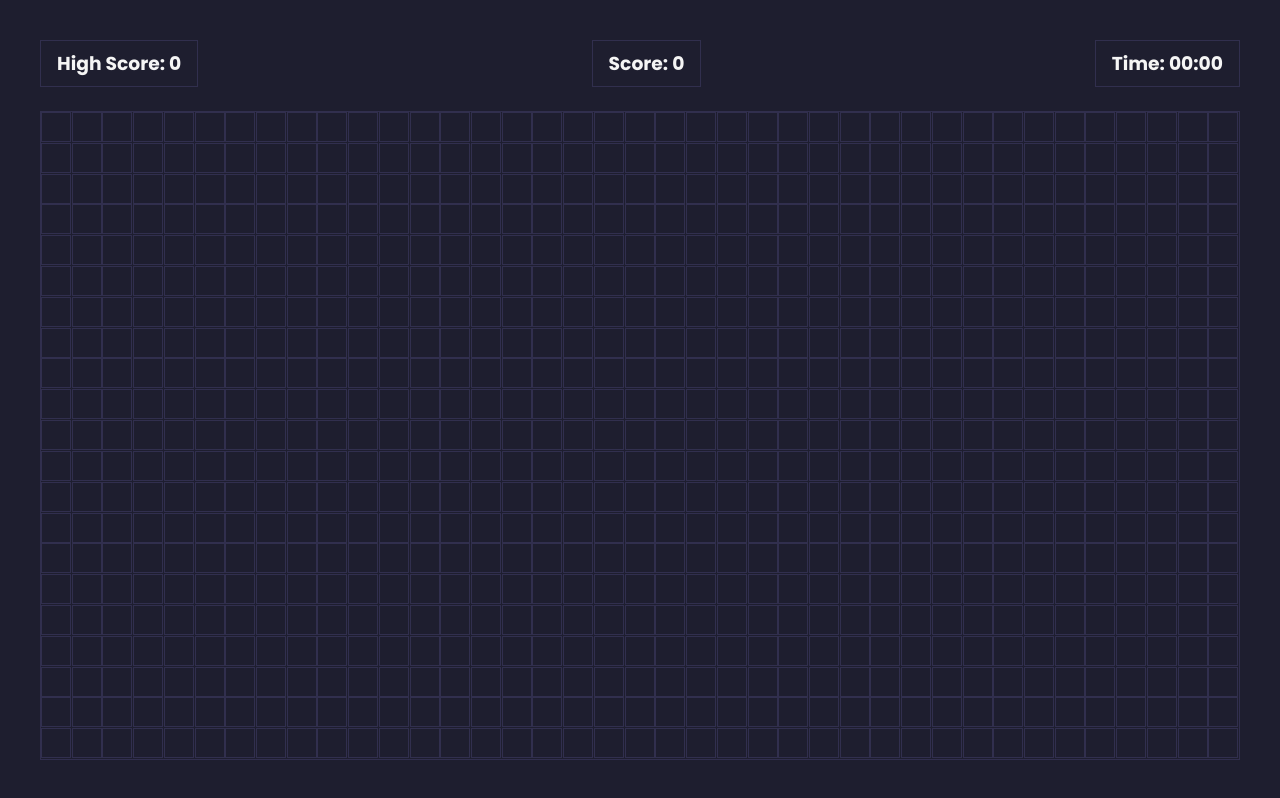
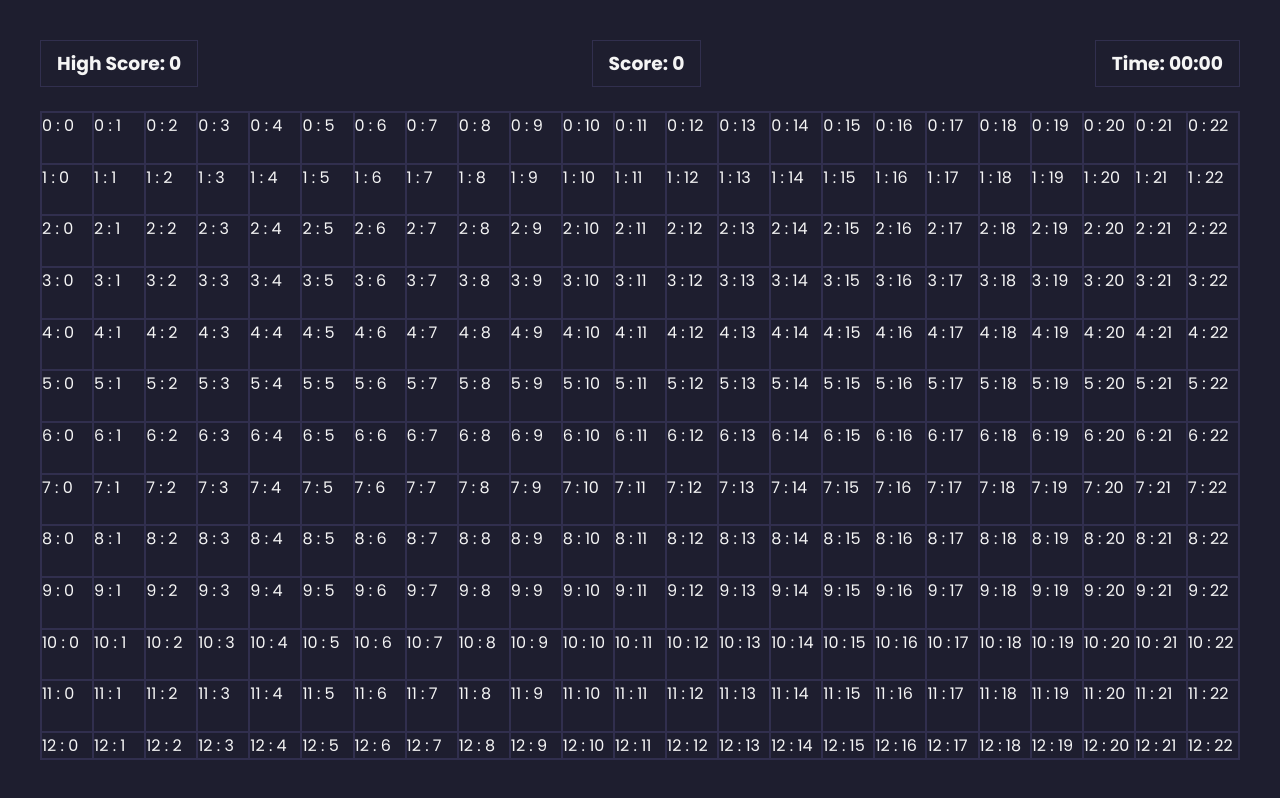
Before and after one commit to rohit73848/snake-game, a plain HTML site: page index.html in a window 1280 px wide. Drawn offline with Linux system fonts and the light colour scheme.

Commit message:
refactor: implement 2D coordinate system for grid blocks and update block size

```diff
--- a/script.js
+++ b/script.js
@@ -1,12 +1,18 @@
 const board = document.querySelector(".board");
-const blockWidth = 30;
-const blockHeight = 30;
+const blockWidth = 50;
+const blockHeight = 50;
 
 const cols = Math.floor(board.clientWidth / blockWidth);
 const rows = Math.floor(board.clientHeight / blockHeight);
 
-for (let i = 0; i < rows * cols; i++) {
-  const block = document.createElement("div");
-  block.classList.add("block");
-  board.append(block);
+const blocksArr = [];
+for (row = 0; row < rows; row++) {
+  for (col = 0; col < cols; col++) {
+    const block = document.createElement("div");
+    block.classList.add("block");
+    board.append(block);
+    block.innerText = `${row} : ${col}`
+    blocksArr[`${row} : ${col}`] = block;
+  }
 }
+console.log(blocksArr)
--- a/style.css
+++ b/style.css
@@ -73,11 +73,9 @@ section .infos {
   border: 1px solid var(--br-primary-color);
   flex-grow: 1;
   display: grid;
-  grid-template-columns: repeat(auto-fill, minmax(30px, 1fr));
-  grid-template-rows: repeat(auto-fill, minmax(30px, 1fr));
+  grid-template-columns: repeat(auto-fill, minmax(50px, 1fr));
+  grid-template-rows: repeat(auto-fill, minmax(50px, 1fr));
 }
 .block {
-  height: 30px;
-  width: 30px;
   border: 1px solid var(--br-primary-color);
 }
```
